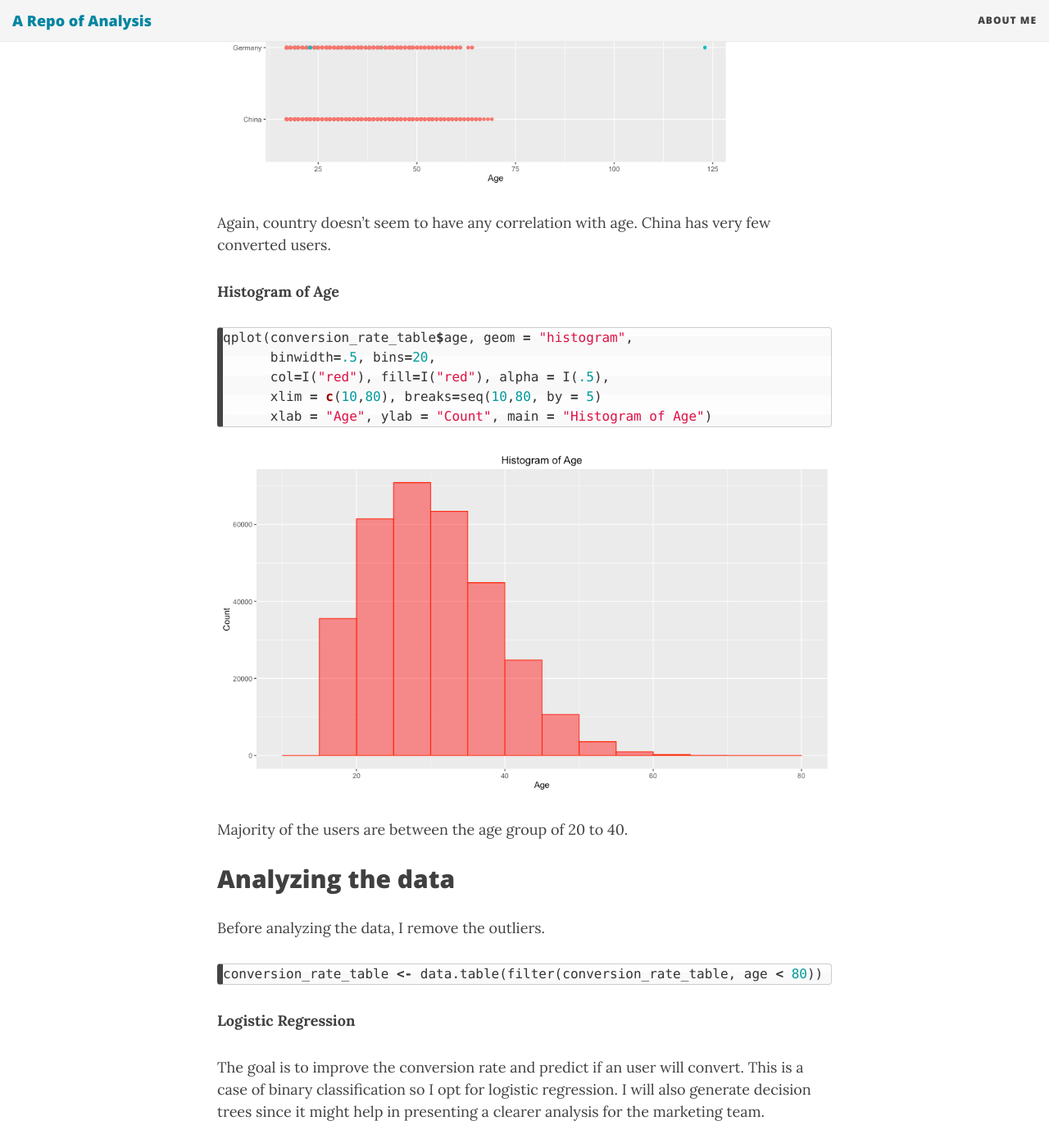
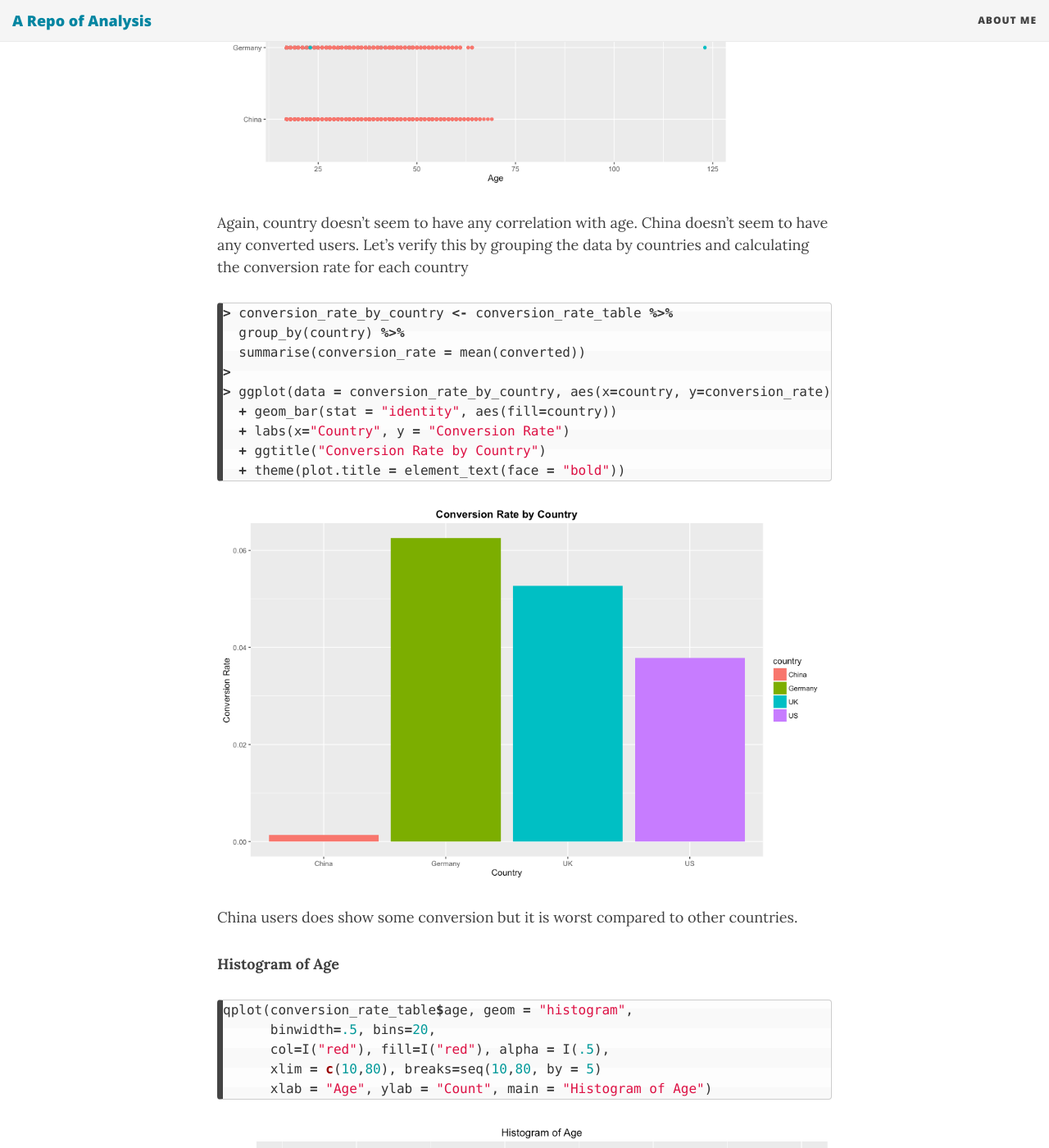
Before and after one commit to sabman83/data-analysis, a Jekyll site: the page built from _posts/2016-11-28-conversion-rate.md, in a window 1280 px wide and 1400 px high, scrolled down 4095 px. Shown: the whole window at 82% size. Built offline with Jekyll 4.4.1, drawn with Linux system fonts in a browser that asks for light colours; nearby versions of some CDN libraries.

```diff
--- a/_posts/2016-11-28-conversion-rate.md
+++ b/_posts/2016-11-28-conversion-rate.md
@@ -99,8 +99,23 @@ ggplot(conversion_rate_table, aes(x = age, y = country))
 
 ![Country vs Age](/data-analysis/assets/country-vs-age.png)
 
-Again, country doesn't seem to have any correlation with age. China has very few converted users.
+Again, country doesn't seem to have any correlation with age. China doesn't seem to have any converted users. Let's verify this by grouping the data by countries and calculating the conversion rate for each country
 
+~~~ r
+> conversion_rate_by_country <- conversion_rate_table %>%
+  group_by(country) %>%
+  summarise(conversion_rate = mean(converted))
+>
+> ggplot(data = conversion_rate_by_country, aes(x=country, y=conversion_rate))
+  + geom_bar(stat = "identity", aes(fill=country))
+  + labs(x="Country", y = "Conversion Rate")
+  + ggtitle("Conversion Rate by Country")
+  + theme(plot.title = element_text(face = "bold"))
+~~~
+
+![Conversion Rate by Country](/data-analysis/assets/conversion-rate-by-country.png)
+
+China users does show some conversion but it is worst compared to other countries.
 
 **Histogram of Age**
 
```
Also changed, not shown: assets/conversion-rate-by-country.png (added).
